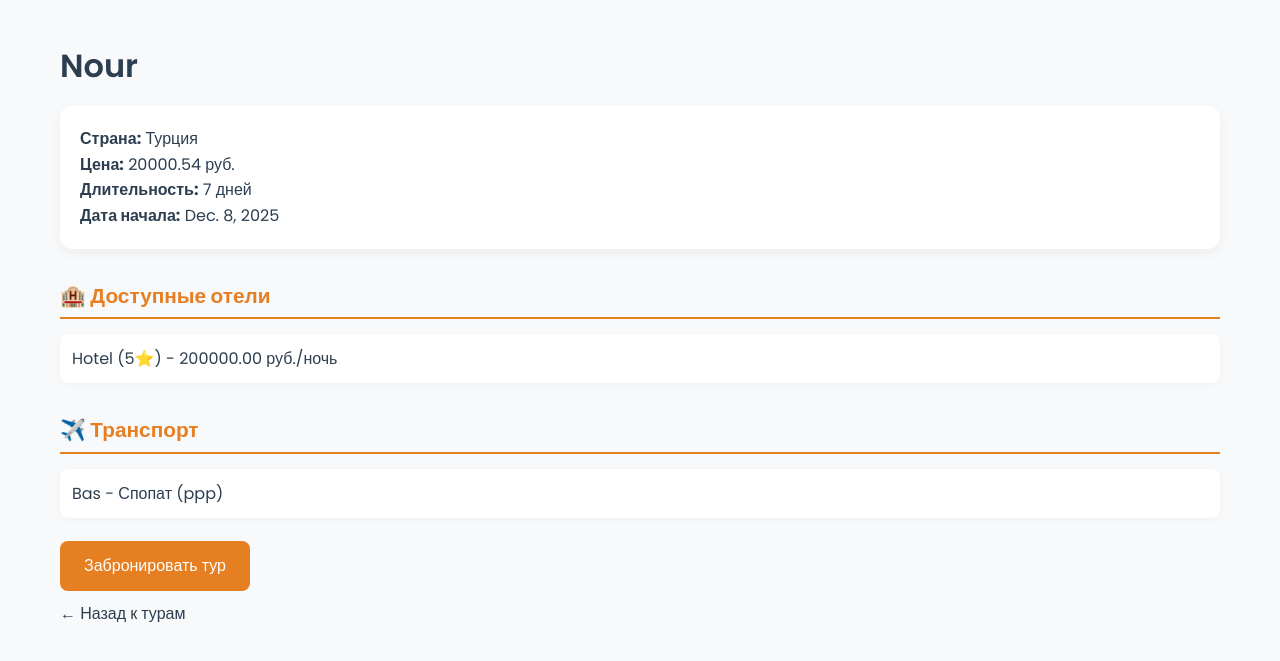
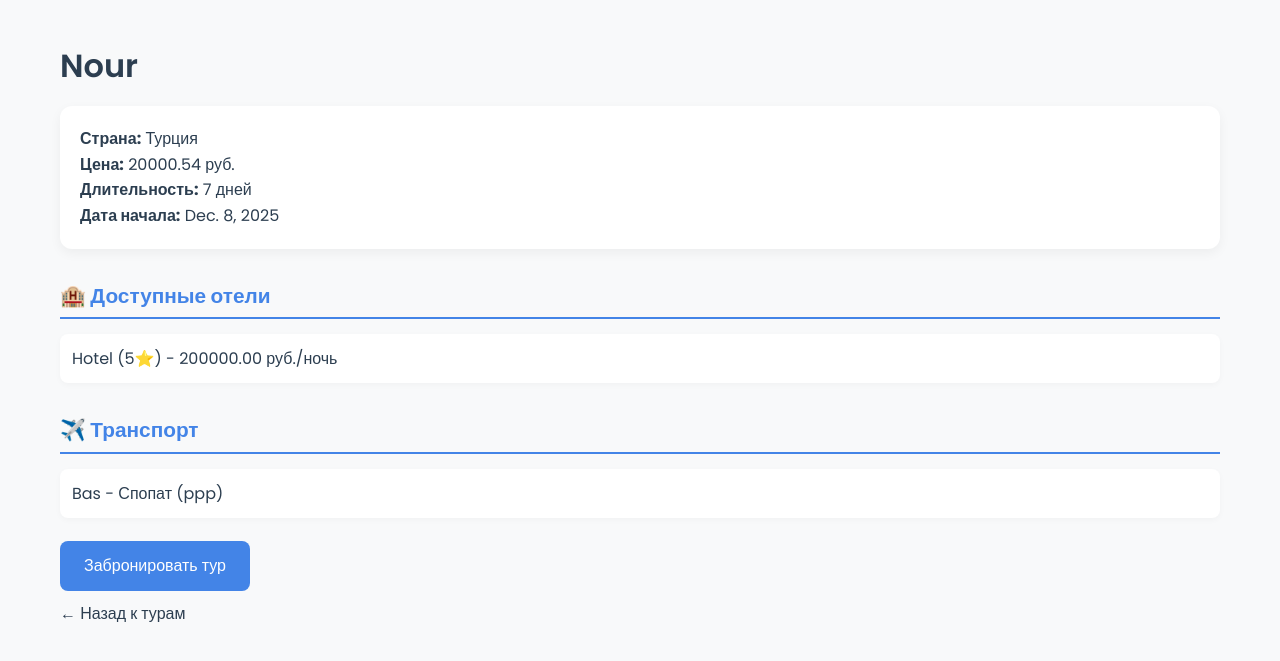
Before and after one commit to MaestroIll/tourism-site, a Django app: page /tour/1/ in a window 1280 px wide. Shown: the top 661 px of the page. Run offline with Django 5.2, Linux system fonts and the light colour scheme; data comes from the database, SQL or seed files in the repository; both versions use the stored data as it was after the commit.

Commit message:
обновил дизайн

```diff
--- a/main/models.py
+++ b/main/models.py
@@ -10,17 +10,15 @@ class Client(models.Model):
     def __str__(self):
         return self.name
 
-
 class Tour(models.Model):
     title = models.CharField(max_length=200, verbose_name="Название тура")
-    price = models.CharField(verbose_name="Цена")
+    price = models.DecimalField(max_digits=10, decimal_places=2, verbose_name="Цена", default=0.00)
     duration = models.IntegerField(verbose_name="Длительность (дней)")
     country = models.CharField(max_length=100, verbose_name="Страна")
     start_date = models.DateField(verbose_name="Дата начала")
 
     def __str__(self):
         return self.title
-
 
 class Hotel(models.Model):
     name = models.CharField(max_length=200, verbose_name="Название отеля")
@@ -30,7 +28,6 @@ class Hotel(models.Model):
 
     def __str__(self):
         return f"{self.name} ({self.city})"
-
 
 class Transport(models.Model):
     type = models.CharField(max_length=100, verbose_name="Тип транспорта")
@@ -42,7 +39,6 @@ class Transport(models.Model):
 
     def __str__(self):
         return f"{self.type} - {self.company}"
-
 
 class Booking(models.Model):
     STATUS_CHOICES = [
--- a/main/templates/main/create_booking.html
+++ b/main/templates/main/create_booking.html
@@ -49,11 +49,11 @@
         }
         input:focus, select:focus {
             outline: none;
-            border-color: #e67e22;
+            border-color: #4384e7;
             box-shadow: 0 0 0 2px rgba(230, 126, 34, 0.2);
         }
         button {
-            background: #e67e22;
+            background: #4384e7;
             color: white;
             border: none;
             padding: 12px 24px;
@@ -65,7 +65,7 @@
             margin-top: 10px;
         }
         button:hover {
-            background: #d35400;
+            background: #89a3ec;
         }
         .back-link {
             display: inline-block;
--- a/main/templates/main/home.html
+++ b/main/templates/main/home.html
@@ -4,9 +4,7 @@
     <meta charset="UTF-8">
     <meta name="viewport" content="width=device-width, initial-scale=1.0">
     <title>Туризм</title>
-    <!-- Подключаем Google Fonts (похожий на используемый на Coral.ru) -->
     <link href="https://fonts.googleapis.com/css2?family=Roboto:wght@300;400;500;600;700&display=swap" rel="stylesheet">
-    <!-- Добавляем Font Awesome для иконок (опционально, но рекомендуется для большей похожести) -->
     <link rel="stylesheet" href="https://cdnjs.cloudflare.com/ajax/libs/font-awesome/6.0.0/css/all.min.css">
     <style>
         * {
@@ -160,7 +158,7 @@
         }
         .btn {
             display: inline-block;
-            background:#4384e7;
+            background: #4384e7;
             color: white;
             padding: 10px 20px;
             text-decoration: none;
@@ -239,7 +237,7 @@
         <button type="submit">Поиск</button>
     </form>
 
-    <!-- Секция "Надо брать" (пример) -->
+    <!-- Секция "Надо брать" -->
     <div class="featured-section">
         <h2>🔥 Надо брать</h2>
         <div class="featured-grid">
--- a/main/templates/main/tour_detail.html
+++ b/main/templates/main/tour_detail.html
@@ -38,10 +38,10 @@
             margin-top: 30px;
         }
         .section h2 {
-            color: #e67e22;
+            color: #4384e7;
             margin-bottom: 15px;
             font-size: 1.3em;
-            border-bottom: 2px solid #e67e22;
+            border-bottom: 2px solid #4384e7;
             padding-bottom: 5px;
         }
         ul {
@@ -56,7 +56,7 @@
         }
         .btn {
             display: inline-block;
-            background: #e67e22;
+            background: #4384e7;
             color: white;
             padding: 12px 24px;
             text-decoration: none;
@@ -67,7 +67,7 @@
             font-size: 1em;
         }
         .btn:hover {
-            background: #d35400;
+            background: #89a3ec;
         }
         .back-link {
             display: inline-block;
```
Also changed, not shown: main/templates/main/booking_detail.html (+4 -4 lines), main/templates/main/create_payment.html (+4 -4 lines), db.sqlite3, main/migrations/0004_alter_tour_price.py (added), main/migrations/0005_alter_tour_price.py (added), main/migrations/0006_alter_tour_price.py (added).
